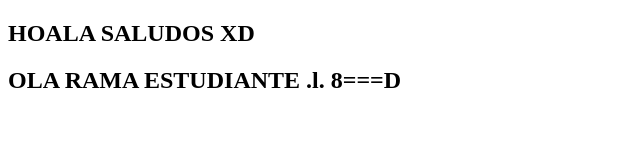
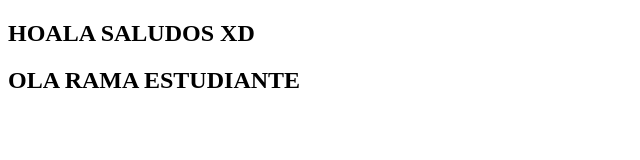
Before and after one commit to MonoYere/EjemploForm, a plain HTML site: page index.html in a window 1280 px wide. Shown: the full height of the page, 0-640 px from the left. Drawn offline with Linux system fonts and the light colour scheme.

Commit message:
borrar ocurrencias

```diff
--- a/index.html
+++ b/index.html
@@ -8,6 +8,6 @@
 </head>
 <body>
     <h2>HOALA SALUDOS XD</h2>
-    <h2>OLA RAMA ESTUDIANTE .l. 8===D</h2>
+    <h2>OLA RAMA ESTUDIANTE</h2>
 </body>
 </html>
```
